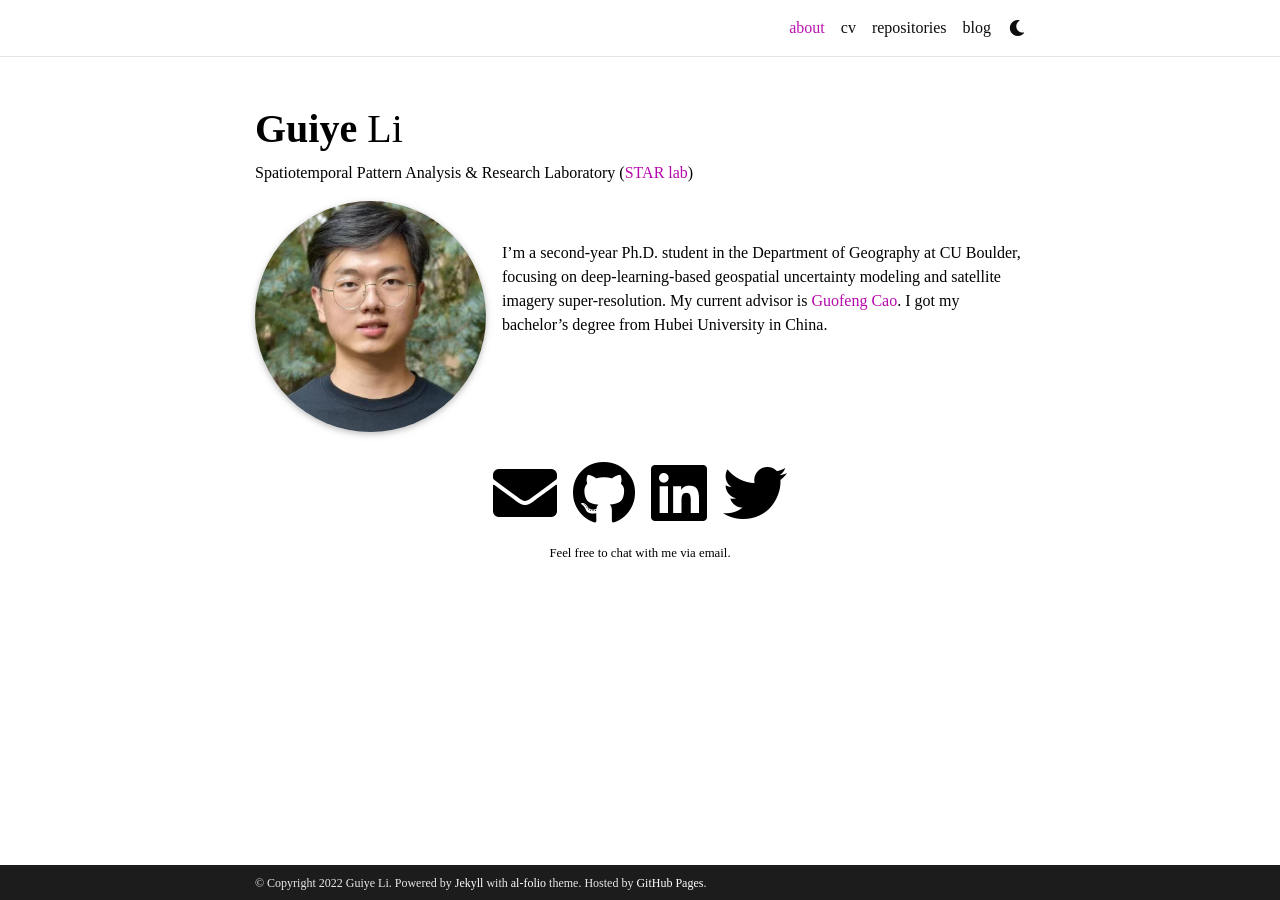
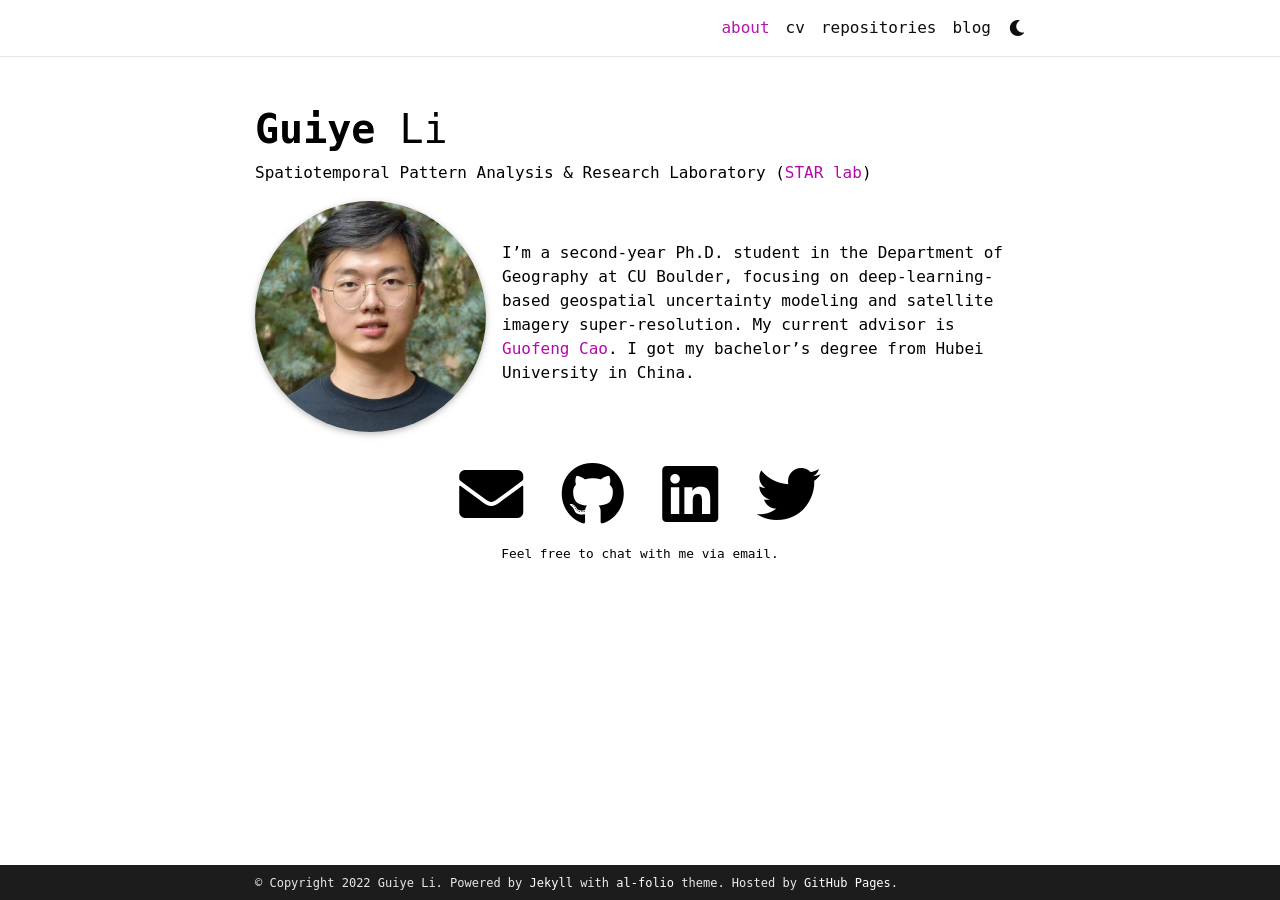
Before and after one commit to LiGuiye/LiGuiye.github.io, a Jekyll site: the page built from _pages/about.md, in a window 1280 px wide. Built offline with Jekyll 4.4.1, drawn with Linux system fonts in a browser that asks for light colours; full-size pictures stand in for the smaller copies a plugin makes; comment, search, counter and statistics services are not loaded; a style sheet for code colours, icons or effects is not loaded.

Commit message:
change font from "Times New Roman" to "monospace"

```diff
--- a/_sass/_layout.scss
+++ b/_sass/_layout.scss
@@ -11,7 +11,7 @@ body {
     scroll-margin-top: 66px;
   }
 
-  font-family: "Times New Roman", Times, serif;
+  font-family: "monospace"
 }
 
 body.fixed-top-nav {
```
